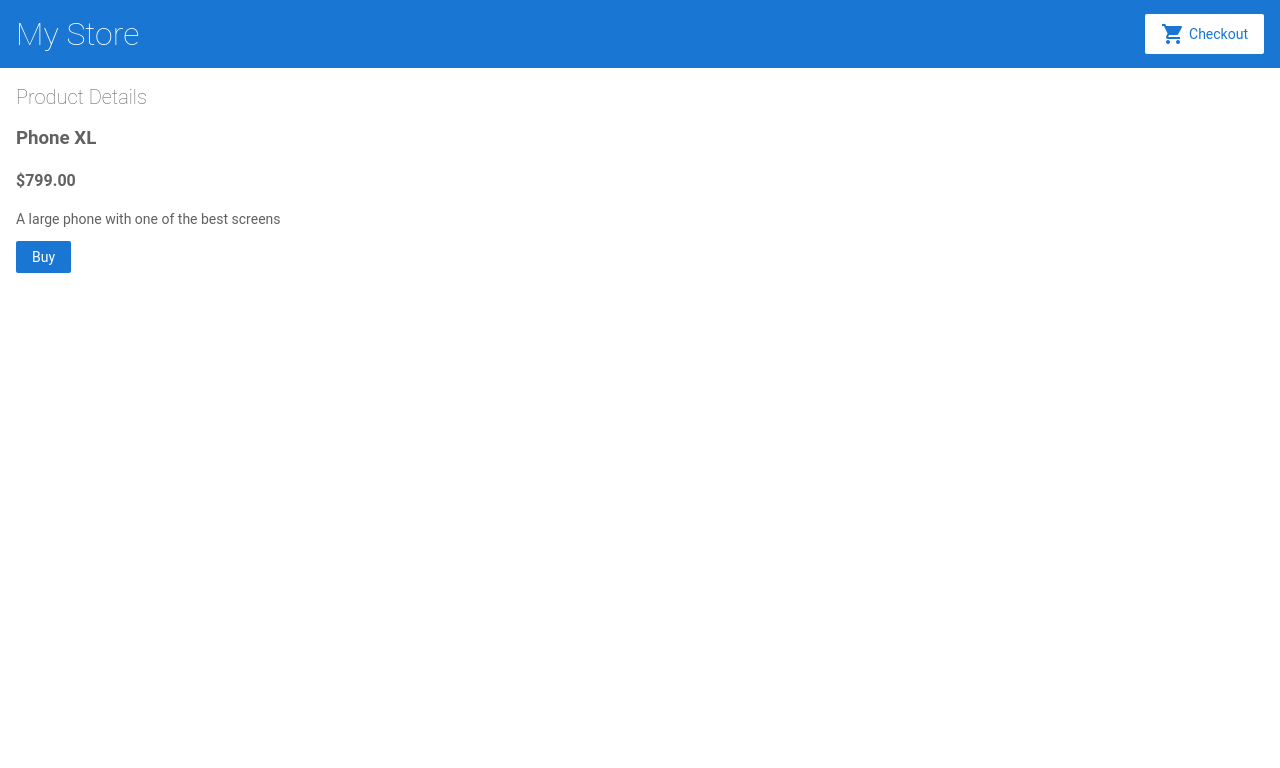
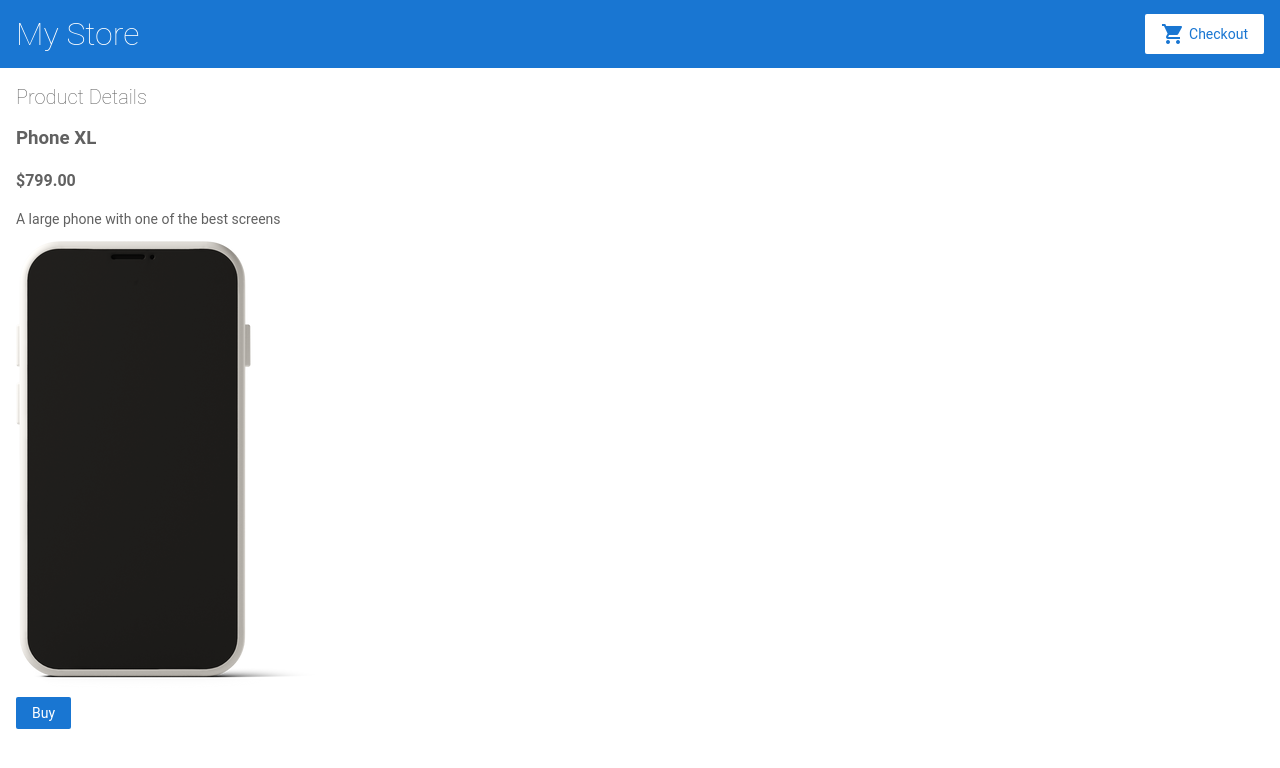
Before and after one commit to shru1032/Angular-basic, an Angular app: page /products/1 in a window 1280 px wide. Shown: the top 768 px of the page. Built offline with nearby package versions, Linux system fonts and the light colour scheme.

Commit message:
4 files modified

```diff
--- a/src/app/product-details/product-details.component.css
+++ b/src/app/product-details/product-details.component.css
@@ -0,0 +1,16 @@
+.row{
+  content: "";
+  display: flex;
+}
+.column {
+  float: left;
+  flex: 33.33%;
+  padding: 0px;
+}
+.img1{
+  object-fit: cover;
+  display: block;
+  margin-left: auto;
+  margin-right: auto;
+  width: 50%;
+}
--- a/src/app/product-details/product-details.component.html
+++ b/src/app/product-details/product-details.component.html
@@ -3,5 +3,8 @@
   <h3> {{ product.name }}</h3>
   <h4>{{ product.price | currency }}</h4>
   <p>{{ product.description }}</p>
+  <div class='row'>
+      <img src='../../assets/images/casual-life-3d-close-up-of-black-phone-screen.png' class='img1' class='column' alt='Mobile Phone'>
+  </div>
   <button type="button" (click)="addToCart(product)">Buy</button>
 </div>
--- a/src/app/product-list/product-list.component.css
+++ b/src/app/product-list/product-list.component.css
@@ -13,20 +13,28 @@
 .column {
   float: left;
   flex: 33.33%;
-  padding: 100px;
+  padding: 0px;
 }
 
 .container.column {
   background-color: rgba(255, 255, 255, 0.356);
-  margin: 3rem 5rem 4rem 5rem;
+  margin: 3rem 3rem 3rem 3rem;
   border-radius: 1rem;
   padding: 2rem 1rem 2rem 1rem;
   box-shadow: 10px 10px 20px 5px black;
   display: block;
   float: left;
   flex: 33.33%;
-  padding: 100px;
 }
+
+.img1{
+  object-fit: cover;
+  display: block;
+  margin-left: auto;
+  margin-right: auto;
+  width: 50%;
+}
+
 /*
 Copyright Google LLC. All Rights Reserved.
 Use of this source code is governed by an MIT-style license that
--- a/src/app/product-list/product-list.component.html
+++ b/src/app/product-list/product-list.component.html
@@ -13,7 +13,7 @@
       <p *ngIf="product.description">
         Description: {{ product.description }}
       </p>
-      <img src="../../assets/images/icons8-mobile-phone-48.png" class='img1' class='column' alt='Mobile Phone'>
+      <img src="../../assets/images/casual-life-3d-close-up-of-black-phone-screen.png" class='img1' class='column' alt='Mobile Phone'>
       <button type="button" (click)="share()">
         Share
       </button>
```
